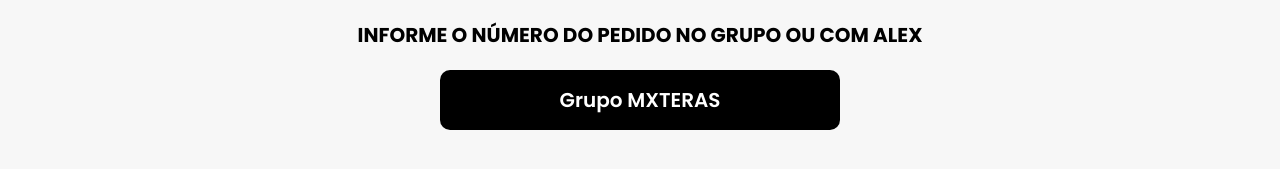
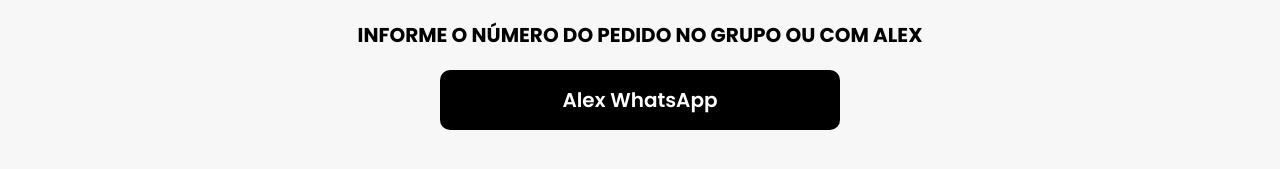
Before and after one commit to ruyteer/mxteras, a React (Vite) app: page /payment/success/1 in a window 1280 px wide. Shown: the part 757-926 px from the top of the page. Built offline with nearby package versions, Linux system fonts and the light colour scheme; what @mercadopago/sdk-react would draw is missing.

Commit message:
fix nanme

```diff
--- a/src/components/Congratulations/Congratulations.jsx
+++ b/src/components/Congratulations/Congratulations.jsx
@@ -31,7 +31,7 @@
         Informe o número do pedido no grupo ou com Alex
       </h1>
 
-      <button onClick={handleNavigate}>Grupo MXTERAS</button>
+      <button onClick={handleNavigate}>Alex WhatsApp</button>
     </div>
   );
 }
```
